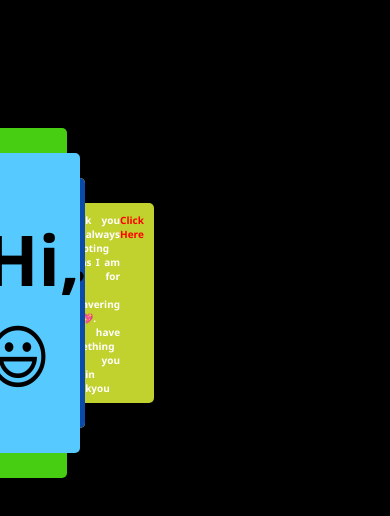
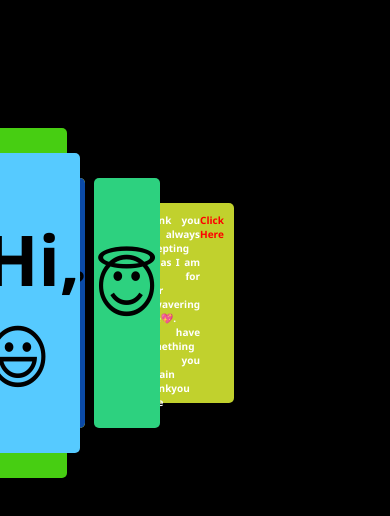
Before and after one commit to iam-neo/potfolio, a plain HTML site: page birthday/Wishes/index.html in a window 390 px wide. Drawn offline with Linux system fonts and the light colour scheme; a script that the page names is missing.

Commit message:
responsive imporvizations and some modifications

```diff
--- a/birthday/Wishes/index.css
+++ b/birthday/Wishes/index.css
@@ -181,7 +181,7 @@ body {
           height: 250px;
           margin: 20px auto;
           top: 100px;
-          left: -50px;
+          left: 40px;
         }
       }
 
@@ -219,7 +219,7 @@ body {
     height: 350px auto;
     margin: 20px;
     top: 100px;
-    left: 120px;
+    left: 200px;
   }
   .coll-6 h2 {
     color: white;
```
Also changed, not shown: birthday/Wishes/new.html (+3 -3 lines).
